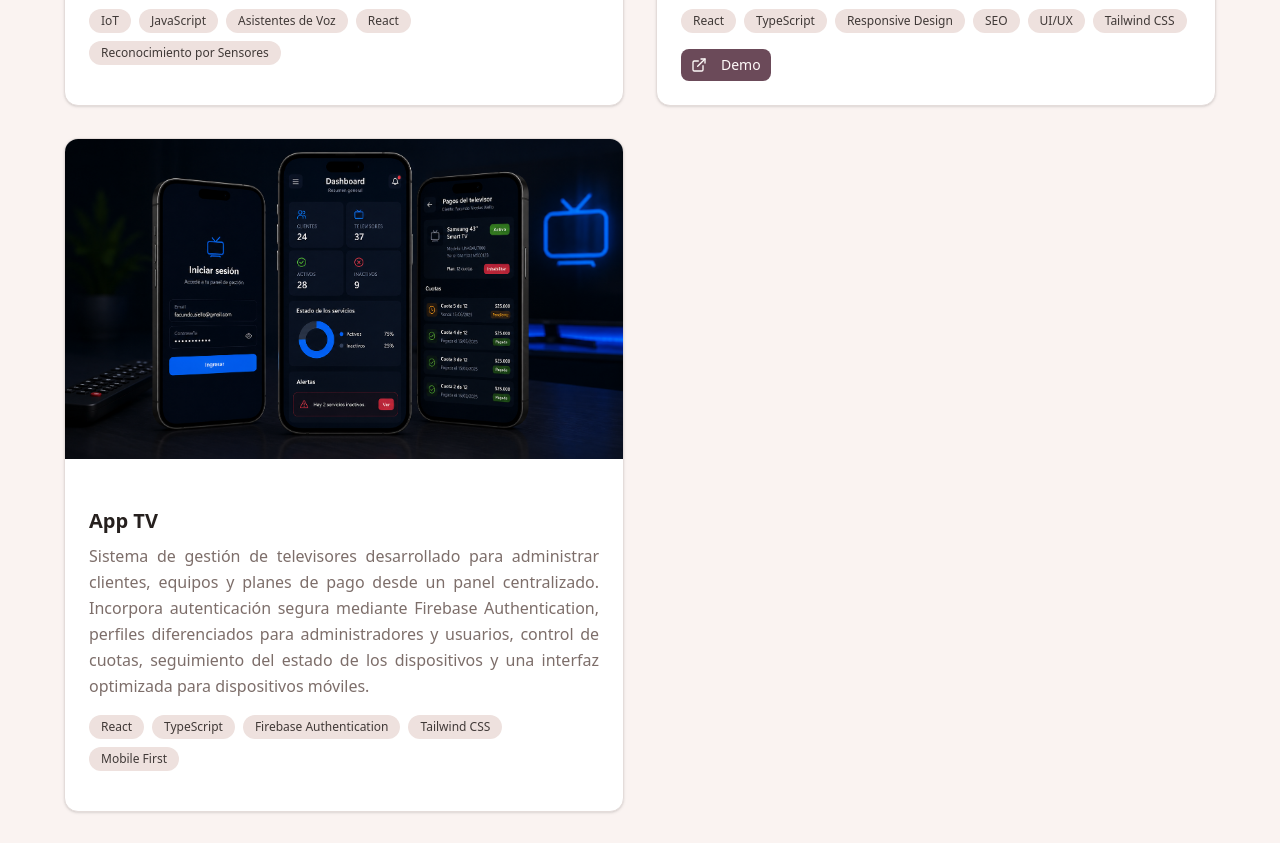
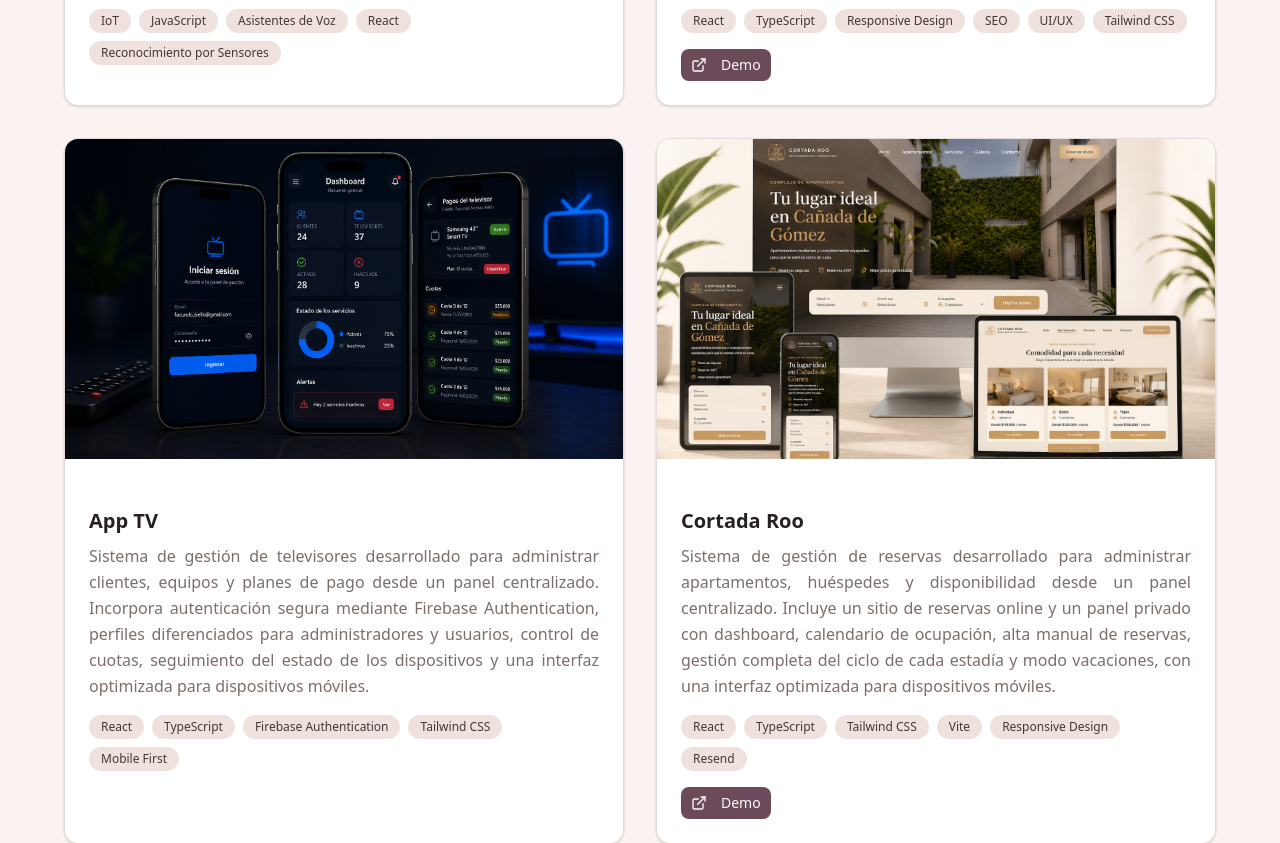
Before and after one commit to oriana-monaldi/portfolio, a Next.js app: page / in a window 1280 px wide. Shown: the part 5120-5963 px from the top of the page. Built offline with nearby package versions, Linux system fonts and the light colour scheme; no server answers; the database is empty.

Commit message:
añade nuevo proyecto

```diff
--- a/components/projects.tsx
+++ b/components/projects.tsx
@@ -126,6 +126,22 @@ const projects: Project[] = [
     ],
     github: "https://urufarr-fences.com/",
   },
+  {
+    title: "Cortada Roo",
+    description:
+      "Sistema de gestión de reservas desarrollado para administrar apartamentos, huéspedes y disponibilidad desde un panel centralizado. Incluye un sitio de reservas online y un panel privado con dashboard, calendario de ocupación, alta manual de reservas, gestión completa del ciclo de cada estadía y modo vacaciones, con una interfaz optimizada para dispositivos móviles.",
+    image: "/cotadaRoo.png",
+    tags: [
+      "React",
+      "TypeScript",
+      "Tailwind CSS",
+      "Vite",
+      "Responsive Design",
+      "Resend",
+    ],
+    demo: "https://www.temporarioscortadaro.com/",
+    github: "https://github.com/oriana-monaldi/CortadaRoo",
+  },
 ];
 
 export function Projects() {
```
Also changed, not shown: public/cotadaRoo.png (added).
